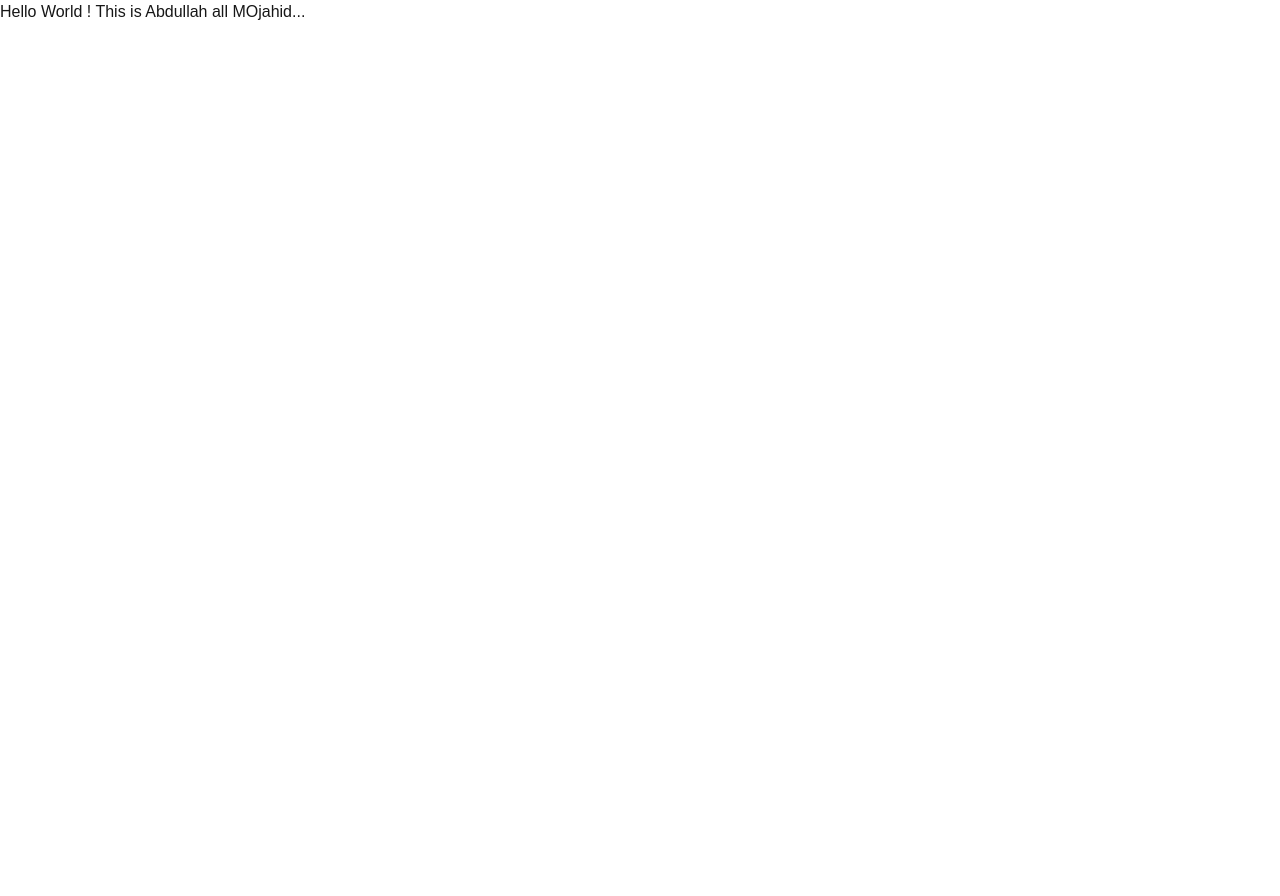
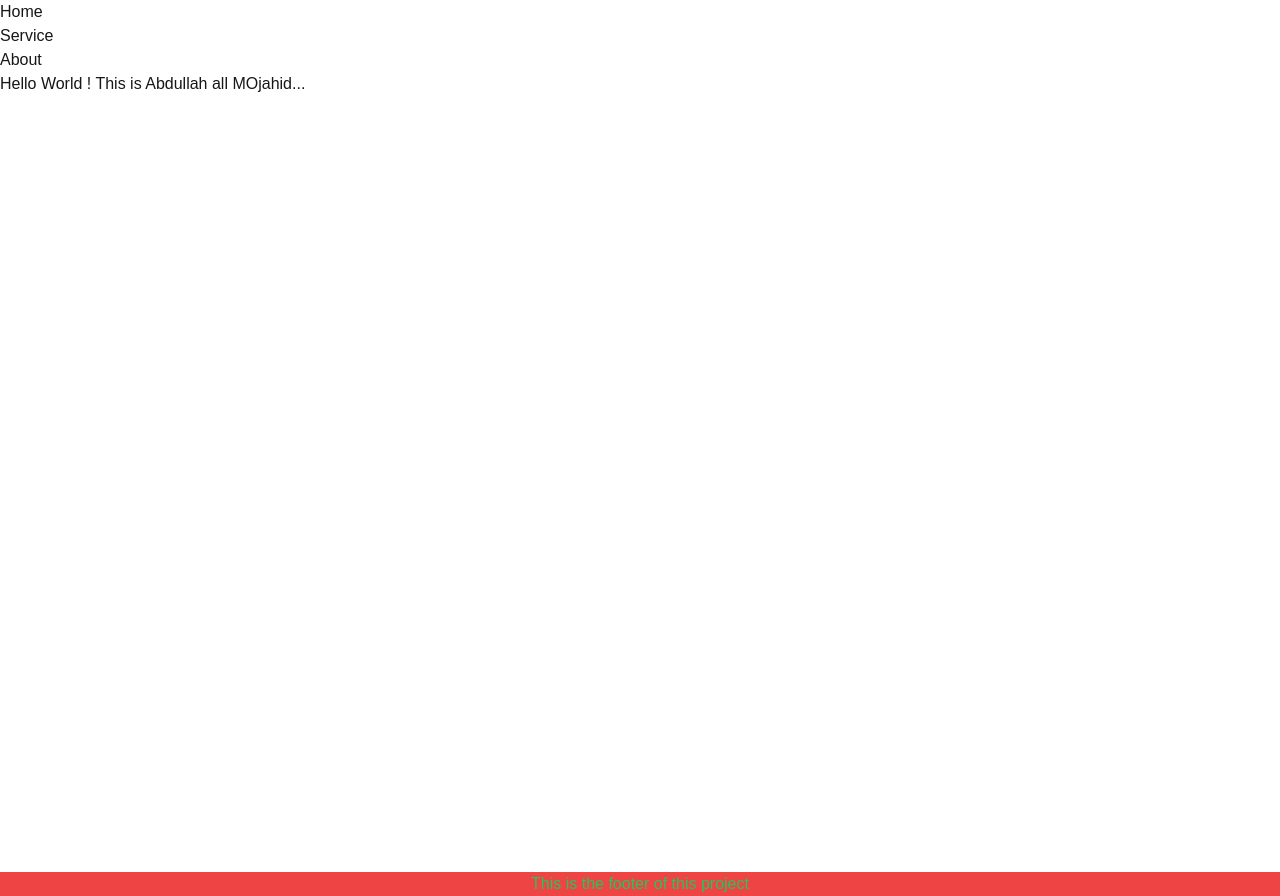
Before and after one commit to mojahidmamu/Next-Js-Core-Concept, a Next.js app: page / in a window 1280 px wide. Before the commit the page ends 800 px from the top, so only its background shows below. Built offline with nearby package versions, Linux system fonts and the light colour scheme.

Commit message:
added new something

```diff
--- a/src/app/layout.js
+++ b/src/app/layout.js
@@ -12,7 +12,7 @@ const geistMono = Geist_Mono({
 });
 
 export const metadata = {
-  title: "Create Next App",
+  title: "Next App-For-Child",
   description: "Generated by create next app",
 };
 
@@ -22,7 +22,17 @@ export default function RootLayout({ children }) {
       <body
         className={`${geistSans.variable} ${geistMono.variable} antialiased`}
       >
-        {children}
+        <nav>
+          <ul>
+            <li>Home </li>
+            <li>Service</li>
+            <li>About</li>
+          </ul>
+        </nav>
+        <main className="h-screen">
+          {children}
+        </main>
+        <footer className="text-green-500 bg-red-500 text-center">This is the footer of this project</footer>
       </body>
     </html>
   );
```
